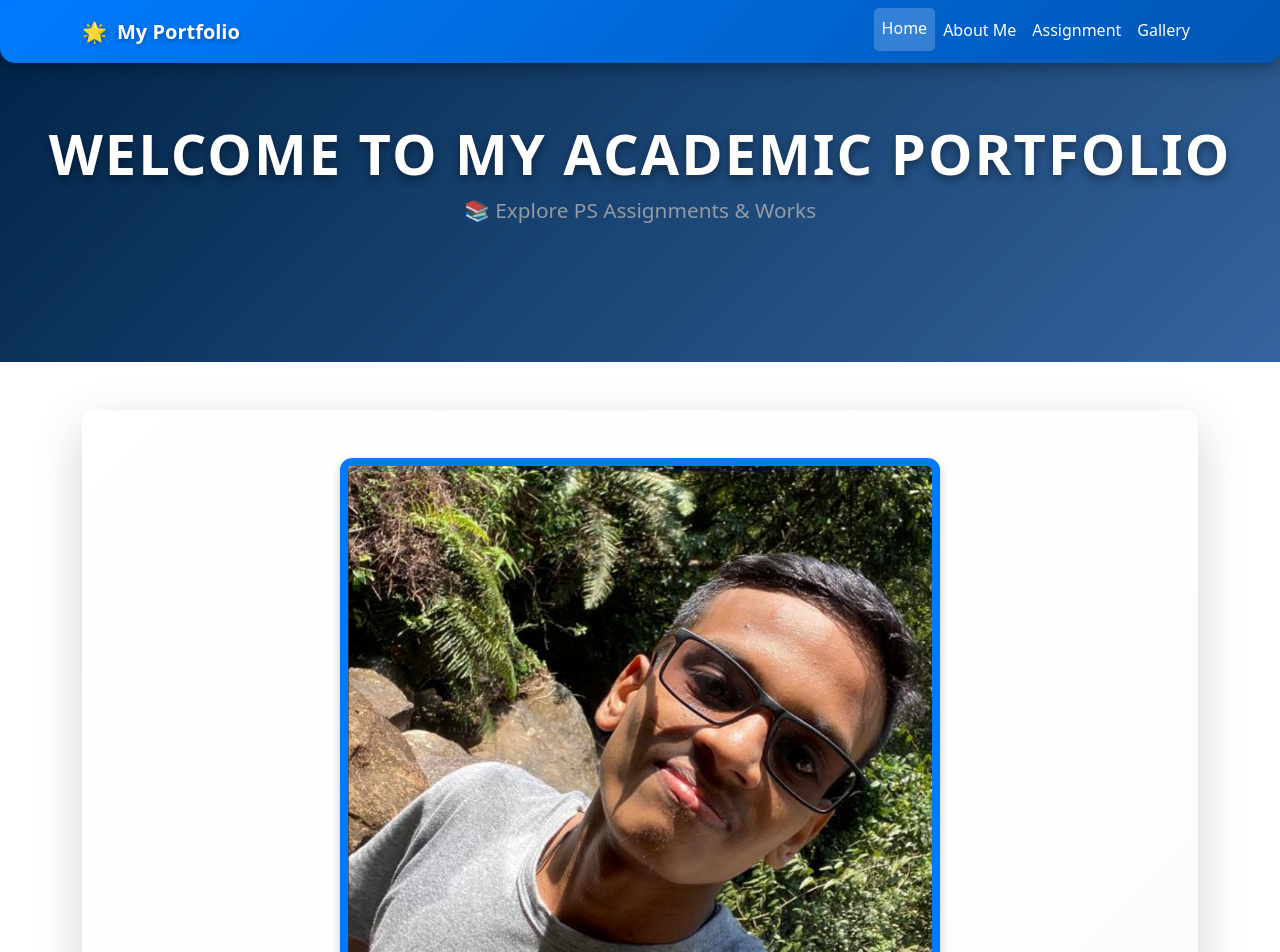
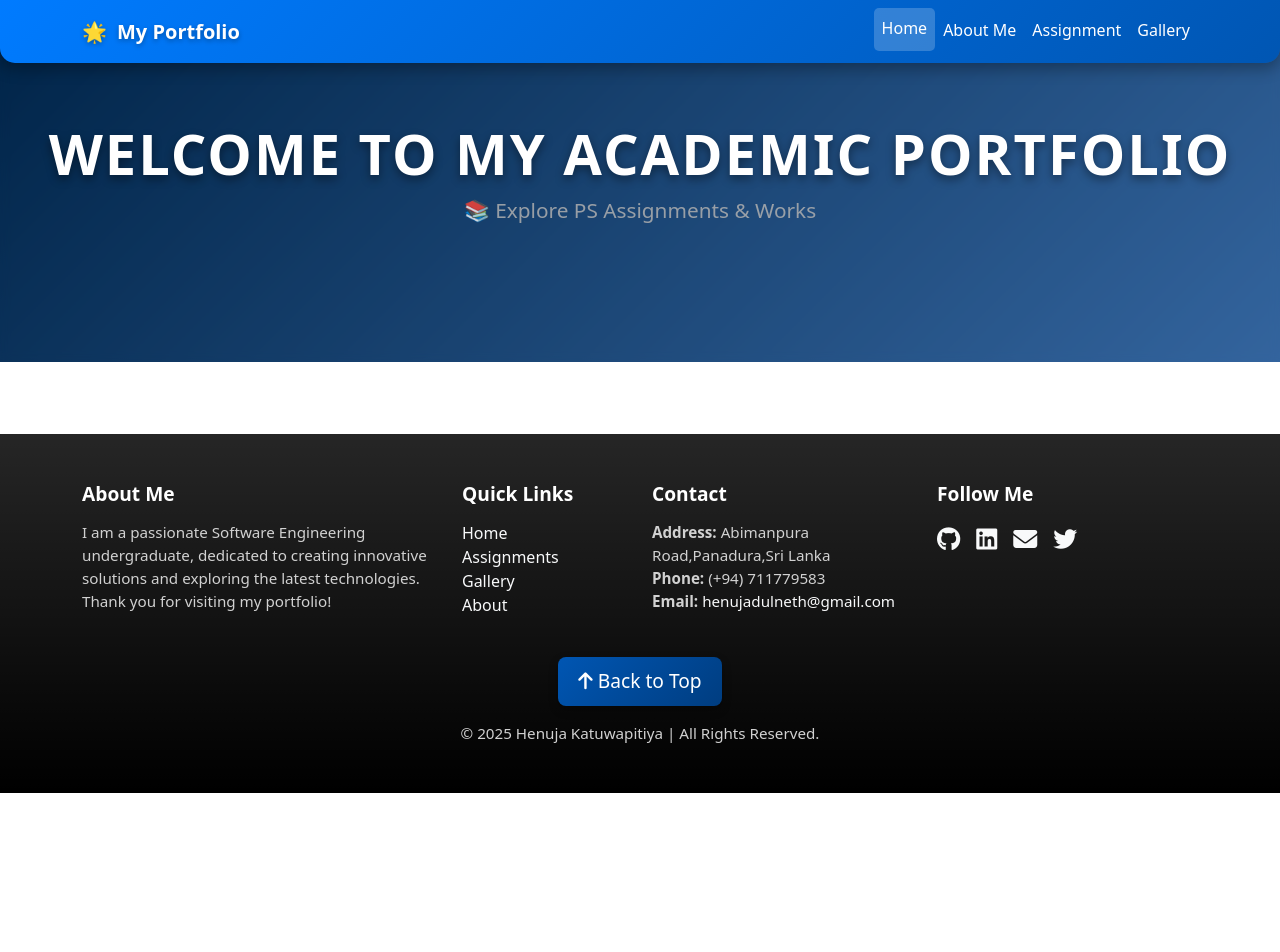
Before and after one commit to Henuja490/PS_portfolio, a React (Create React App) app: page / in a window 1280 px wide. Shown: the top 952 px of the page. After the commit the page ends 800 px from the top, so only its background shows below. Built offline with nearby package versions, Linux system fonts and the light colour scheme.

Commit message:
Update App.tsx

```diff
--- a/src/App.tsx
+++ b/src/App.tsx
@@ -16,8 +16,9 @@ const App: React.FC = () => {
       <Navbar />
       <Hero />
       <div className="container mt-5">
+
         <Routes>
-          <Route path="/" element={<Home />} />
+          <Route path="/PS_portfolio" element={<Home />} />
           <Route path="/about" element={<About />} />
           <Route path="/assignment" element={<Assignment />} />
           <Route path="/gallery" element={<Gallery />} />
```
